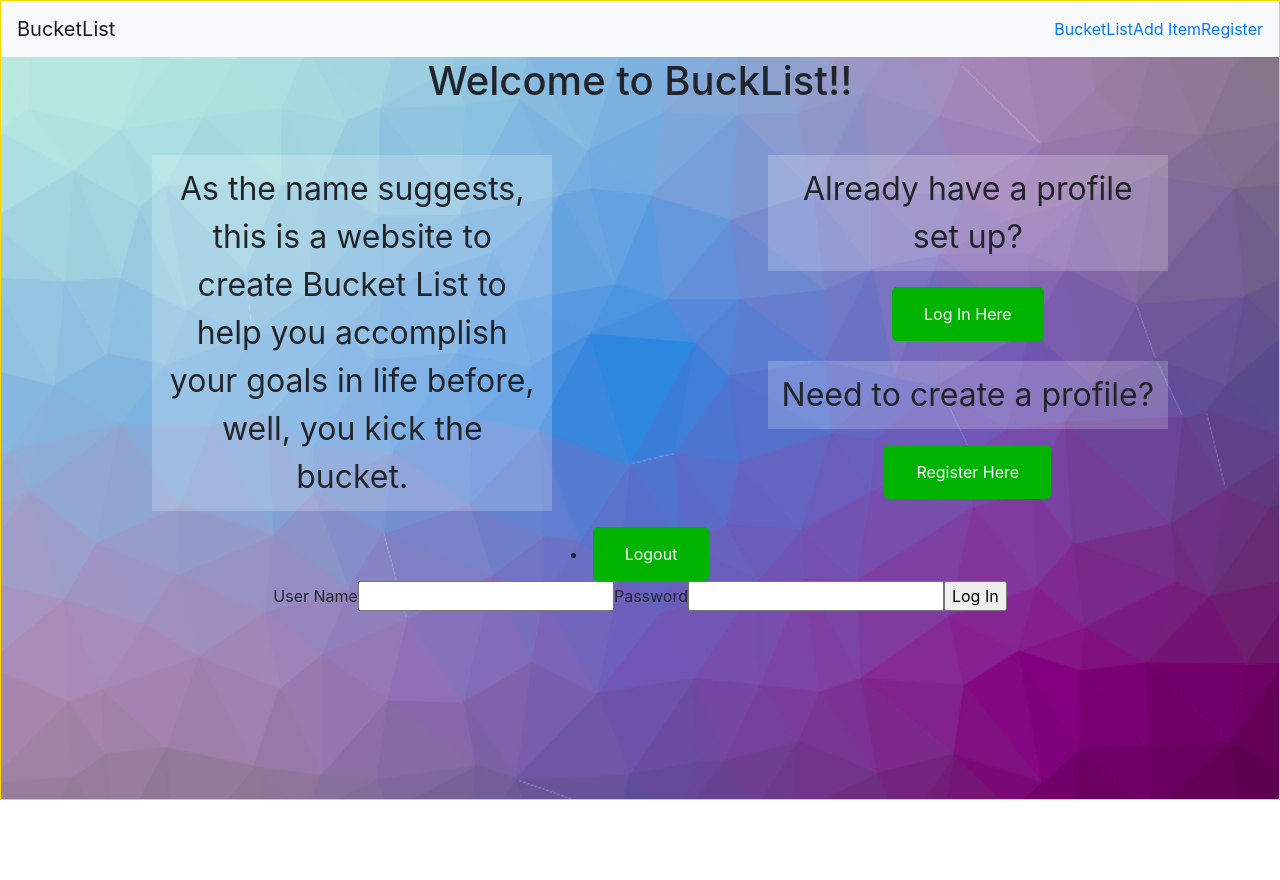
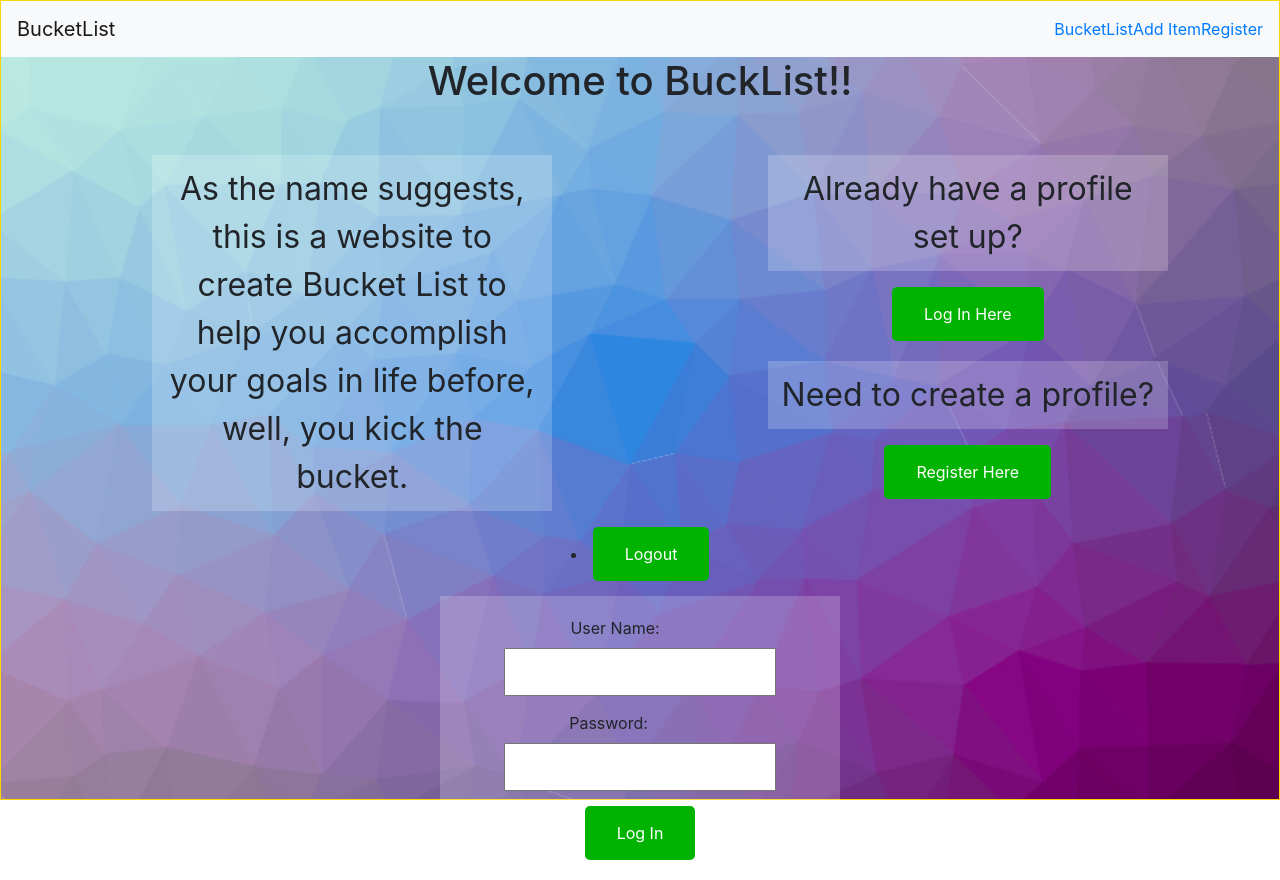
Before and after one commit to bucket-list-builds/FE, a React (Create React App) app in the folder client/: page /login in a window 1280 px wide. Before the commit the page ends 800 px from the top, so only its background shows below. Built offline with nearby package versions, Linux system fonts and the light colour scheme; no server answers.

Commit message:
Log in/ Registration sytlings done

```diff
--- a/client/src/components/view/loginPage.js
+++ b/client/src/components/view/loginPage.js
@@ -1,5 +1,7 @@
 import React, { Component } from "react";
 import axios from "axios";
+
+
 class LoginPage extends Component {
   constructor(props) {
     super(props);
@@ -59,24 +61,24 @@ class LoginPage extends Component {
 
   render() {
     return (
-      <div className="Login">
+      <div className="form-styles">
         <form onSubmit={this.handleSubmit}>
 
-          <label>User Name</label>
+          <label>User Name:</label>
           <input
             type="text"
             data-test="username"
             value={this.state.username}
             onChange={this.handleUserChange}
           />
-          <label>Password</label>
+          <label className="password-login">Password:</label>
           <input
             type="password"
             data-test="password"
             value={this.state.password}
             onChange={this.handlePassChange}
           />
-          <input type="submit" value="Log In" data-test="submit" />
+          <button type="submit" value="Log In" data-test="submit" > Log In </button>
         </form>
       </div>
     );
--- a/client/src/components/view/registrationPage.js
+++ b/client/src/components/view/registrationPage.js
@@ -1,6 +1,6 @@
 import React, {Component} from 'react';
 import axios from 'axios';
-
+import "./registrationPage.scss"
 import 'bootstrap/dist/css/bootstrap.min.css';
 
 class RegistrationPage extends Component {
@@ -46,11 +46,11 @@ class RegistrationPage extends Component {
 
     render() {
         return (
-            <div>
-                <p>To sign up, please enter a user name, password, and accept the terms of condtion.</p>
+            <div className="form-styles">
+                <p>To sign up, please enter a user name and password</p>
                 <form onSubmit={this.handleSubmit}>
                     <div>
-                        <label>User Name</label>
+                        {/* <label>User Name</label> */}
                         <input
                             type = "text"
                             placeholder="Enter a User Name here"
@@ -61,7 +61,7 @@ class RegistrationPage extends Component {
 
                     </div>
                     <div>
-                        <label>Password</label>
+                        {/* <label>Password</label> */}
                         <input
                             type = "password"
                             placeholder="Enter a Password here"
--- /dev/null
+++ b/client/src/components/view/registrationPage.scss
@@ -0,0 +1,24 @@
+label {
+    margin-right: 50px;
+}
+
+.form-styles {
+    background: rgba(255,255,255, 0.2);
+    width: 400px;
+    display:flex;
+    align-items: center;
+    flex-direction: column;
+    padding: 20px;
+    justify-content: space-around;
+    margin: auto;
+    margin-top: 15px;
+}
+
+input {
+    padding:10px;
+    margin-bottom: 15px;
+}
+
+.password-login {
+    margin-right: 63px;
+}
```
Also changed, not shown: client/src/components/view/loginPage.scss (added).
